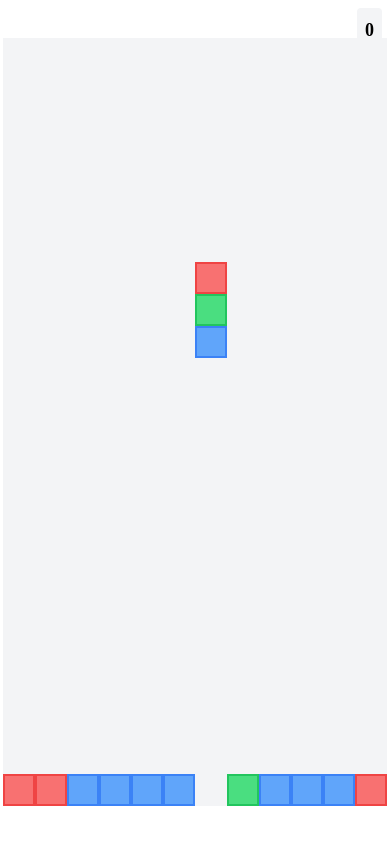
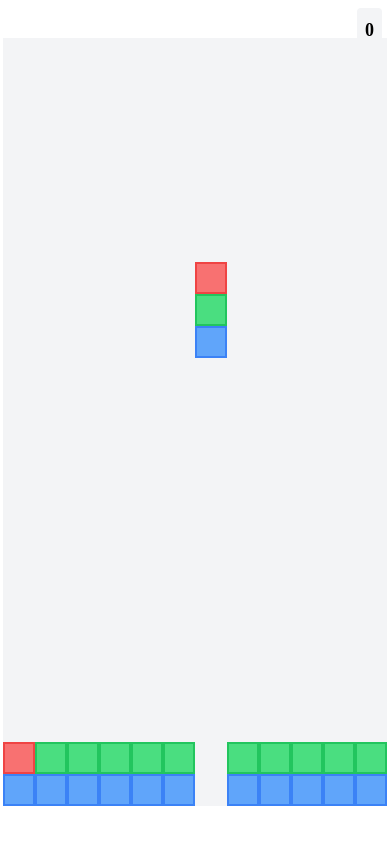
Before and after one commit to derekmborges/tetritone, a React Native app: screen / in a window 390 px wide. Built offline with nearby package versions, Linux system fonts and the light colour scheme.

Commit message:
implement colored row scoring and moving shapes with fling gesture

```diff
--- a/app/TetritoneGame.tsx
+++ b/app/TetritoneGame.tsx
@@ -7,6 +7,12 @@ import {
 } from "./models/game";
 import { View } from "react-native";
 import tw from "twrnc";
+import {
+  Directions,
+  Gesture,
+  GestureDetector,
+} from "react-native-gesture-handler";
+import Animated, { useSharedValue } from "react-native-reanimated";
 
 const GRID_WIDTH = 12;
 const GRID_HEIGHT = 24;
@@ -63,13 +69,68 @@ export const TetritoneGame = (): JSX.Element => {
     setLockedBlocks([
       {
         posX: 0,
-        posY: 23,
+        posY: 22,
         color: BlockColor.RED,
       } as BlockModel,
       {
         posX: 1,
+        posY: 22,
+        color: BlockColor.GREEN,
+      } as BlockModel,
+      {
+        posX: 2,
+        posY: 22,
+        color: BlockColor.GREEN,
+      } as BlockModel,
+      {
+        posX: 3,
+        posY: 22,
+        color: BlockColor.GREEN,
+      } as BlockModel,
+      {
+        posX: 4,
+        posY: 22,
+        color: BlockColor.GREEN,
+      } as BlockModel,
+      {
+        posX: 5,
+        posY: 22,
+        color: BlockColor.GREEN,
+      } as BlockModel,
+      {
+        posX: 7,
+        posY: 22,
+        color: BlockColor.GREEN,
+      } as BlockModel,
+      {
+        posX: 8,
+        posY: 22,
+        color: BlockColor.GREEN,
+      } as BlockModel,
+      {
+        posX: 9,
+        posY: 22,
+        color: BlockColor.GREEN,
+      } as BlockModel,
+      {
+        posX: 10,
+        posY: 22,
+        color: BlockColor.GREEN,
+      } as BlockModel,
+      {
+        posX: 11,
+        posY: 22,
+        color: BlockColor.GREEN,
+      } as BlockModel,
+      {
+        posX: 0,
         posY: 23,
-        color: BlockColor.RED,
+        color: BlockColor.BLUE,
+      } as BlockModel,
+      {
+        posX: 1,
+        posY: 23,
+        color: BlockColor.BLUE,
       } as BlockModel,
       {
         posX: 2,
@@ -94,7 +155,7 @@ export const TetritoneGame = (): JSX.Element => {
       {
         posX: 7,
         posY: 23,
-        color: BlockColor.GREEN,
+        color: BlockColor.BLUE,
       } as BlockModel,
       {
         posX: 8,
@@ -114,7 +175,7 @@ export const TetritoneGame = (): JSX.Element => {
       {
         posX: 11,
         posY: 23,
-        color: BlockColor.RED,
+        color: BlockColor.BLUE,
       } as BlockModel,
     ]);
   }, []);
@@ -155,10 +216,20 @@ export const TetritoneGame = (): JSX.Element => {
     );
 
     if (fullRows.length > 0) {
-      const colorMatchedRows: number[] = [];
-      // const colorMatchedRows = fullRows.filter((row) =>
-      //   lockedBlocks.filter((b) => b.posY === row)
-      // );
+      const colorMatchedRows = fullRows.filter((row) => {
+        const rowBlocks = lockedBlocks.filter((b) => b.posY === row);
+        const redBlocks = rowBlocks.filter((b) => b.color === BlockColor.RED);
+        const blueBlocks = rowBlocks.filter((b) => b.color === BlockColor.BLUE);
+        const greenBlocks = rowBlocks.filter(
+          (b) => b.color === BlockColor.GREEN
+        );
+
+        return (
+          redBlocks.length === GRID_WIDTH ||
+          blueBlocks.length === GRID_WIDTH ||
+          greenBlocks.length === GRID_WIDTH
+        );
+      });
       const standardMatchedRows = fullRows.filter(
         (r) => !colorMatchedRows.includes(r)
       );
@@ -187,6 +258,33 @@ export const TetritoneGame = (): JSX.Element => {
     }
   }, [lockedBlocks]);
 
+  const startTranslateX = useSharedValue(0);
+
+  const flingGesture = Gesture.Fling()
+    .direction(Directions.LEFT | Directions.RIGHT)
+    .onBegin((event) => {
+      startTranslateX.value = event.x;
+    })
+    .onStart((event) => {
+      const flingDeltaX = event.x - startTranslateX.value;
+      const xDelta = flingDeltaX > 0 ? 1 : -1;
+
+      if (fallingBlocks.length > 0) {
+        if (
+          (xDelta === 1 &&
+            fallingBlocks.some((b) => b.posX === GRID_WIDTH - 1)) ||
+          (xDelta === -1 && fallingBlocks.some((b) => b.posX === 0))
+        )
+          return;
+
+        const newFallingBlocks = fallingBlocks.map((b) => ({
+          ...b,
+          posX: b.posX + xDelta,
+        }));
+        setFallingBlocks(newFallingBlocks);
+      }
+    });
+
   return (
     <>
       <View style={tw`absolute top-2 right-2`}>
@@ -194,6 +292,8 @@ export const TetritoneGame = (): JSX.Element => {
           <View style={tw`text-lg font-bold`}>{score}</View>
         </View>
       </View>
+      <GestureDetector gesture={flingGesture}>
+        <Animated.View>
           {Array.from({ length: GRID_HEIGHT }, (_, i) => (
             <View style={tw`flex-row flex-wrap`}>
               {Array.from({ length: GRID_WIDTH }, (_, j) => {
@@ -213,6 +313,8 @@ export const TetritoneGame = (): JSX.Element => {
               })}
             </View>
           ))}
+        </Animated.View>
+      </GestureDetector>
     </>
   );
 };
--- a/package.json
+++ b/package.json
@@ -16,6 +16,8 @@
     "react": "18.3.1",
     "react-dom": "18.3.1",
     "react-native": "0.76.3",
+    "react-native-gesture-handler": "~2.20.2",
+    "react-native-reanimated": "^3.16.3",
     "react-native-web": "~0.19.13",
     "twrnc": "^4.6.0"
   },
```
Also changed, not shown: 1 other file (tests, documents, lock files or other folders). Lines whose indentation alone changed are shown as unchanged.
